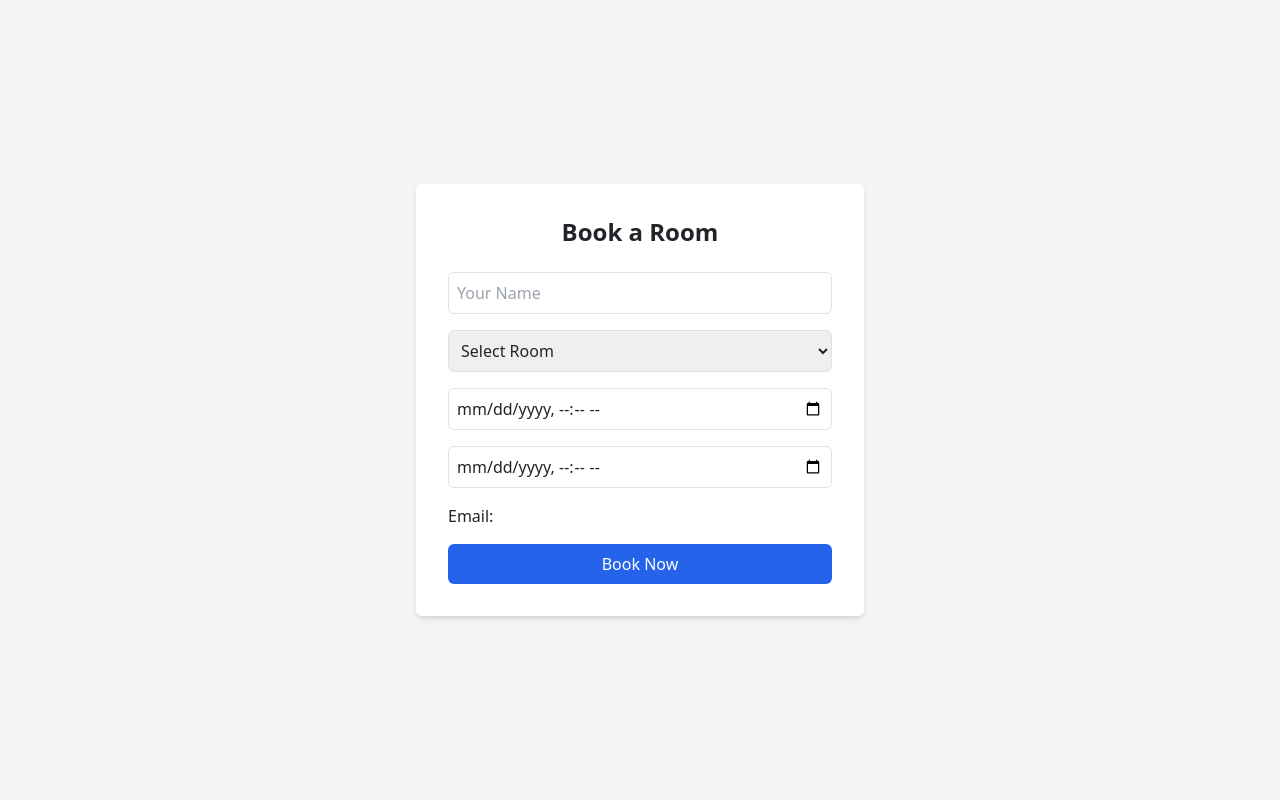
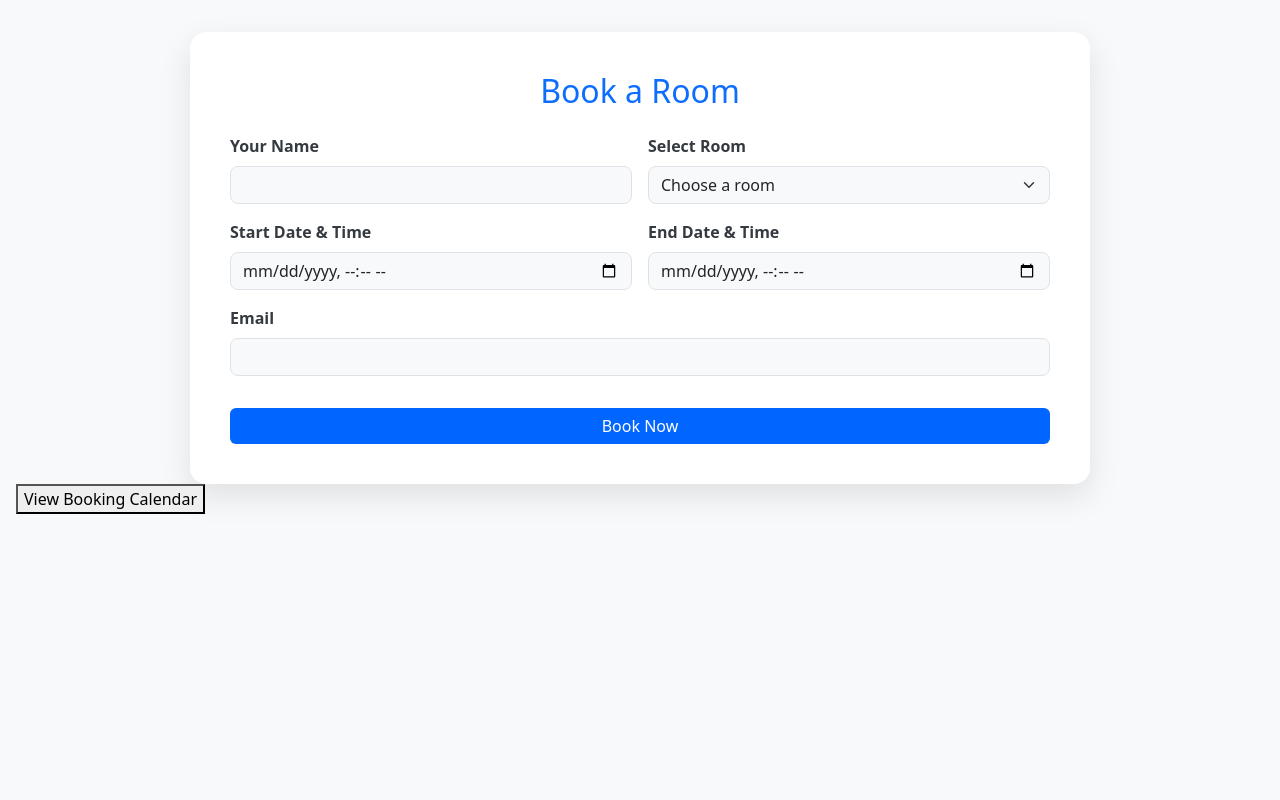
Before and after one commit to ashtonx24/flask-booking-app, a Flask app: page / in a window 1280 px wide. Run offline with Flask 3, Linux system fonts and the light colour scheme.

Commit message:
added a better calendar management

```diff
--- a/app.py
+++ b/app.py
@@ -11,6 +11,8 @@
 from flask import Response
 from flask_mail import Mail, Message
 from dotenv import load_dotenv
+from flask import jsonify
+from datetime import datetime
 load_dotenv(dotenv_path='imp.env')
 
 
@@ -186,44 +188,70 @@
     return Response(generate(), mimetype='text/csv',
                     headers={'Content-Disposition': 'attachment;filename=bookings.csv'})
 
-@app.route('/calendar/<int:booking_id>')
-@login_required
-def download_ics(booking_id):
-    conn = sqlite3.connect(DB_FILE)
-    c = conn.cursor()
-    c.execute('SELECT name, room, start, end FROM bookings WHERE id = ?', (booking_id,))
-    result = c.fetchone()
-    conn.close()
+# @app.route('/calendar/<int:booking_id>')
+# @login_required
+# def download_ics(booking_id):
+#     conn = sqlite3.connect(DB_FILE)
+#     c = conn.cursor()
+#     c.execute('SELECT name, room, start, end FROM bookings WHERE id = ?', (booking_id,))
+#     result = c.fetchone()
+#     conn.close()
 
-    if not result:
-        return "Booking not found", 404
+#     if not result:
+#         return "Booking not found", 404
 
-    name, room, start, end = result
+#     name, room, start, end = result
 
-    # Parse to datetime objects
-    start_dt = datetime.datetime.fromisoformat(start)
-    end_dt = datetime.datetime.fromisoformat(end)
+#     # Parse to datetime objects
+#     start_dt = datetime.datetime.fromisoformat(start)
+#     end_dt = datetime.datetime.fromisoformat(end)
 
-    # Create calendar event
-    cal = Calendar()
-    event = Event()
-    event.name = f"{room} Booking - {name}"
-    event.begin = start_dt
-    event.end = end_dt
-    event.location = "Your lodging location"  # Optional
-    event.description = f"Room: {room}\nBooked by: {name}"
-    cal.events.add(event)
+#     # Create calendar event
+#     cal = Calendar()
+#     event = Event()
+#     event.name = f"{room} Booking - {name}"
+#     event.begin = start_dt
+#     event.end = end_dt
+#     event.location = "Your lodging location"  # Optional
+#     event.description = f"Room: {room}\nBooked by: {name}"
+#     cal.events.add(event)
 
-    # Write to temporary file
-    with tempfile.NamedTemporaryFile(mode='w+', delete=False, suffix='.ics') as f:
-        f.write(str(cal))
-        f.seek(0)
-        return send_file(f.name, as_attachment=True, download_name=f"{room}_booking.ics")
+#     # Write to temporary file
+#     with tempfile.NamedTemporaryFile(mode='w+', delete=False, suffix='.ics') as f:
+#         f.write(str(cal))
+#         f.seek(0)
+#         return send_file(f.name, as_attachment=True, download_name=f"{room}_booking.ics")
 
 @login_manager.unauthorized_handler
 def unauthorized_callback():
     return redirect(url_for('login') + '?next=' + request.path)
 
 
+# This is the main route for the calendar view
+@app.route('/calendar-view')
+@login_required
+def calendar_view():
+    return render_template('calendar.html')
+
+# calendar data route for FullCalendar
+@app.route('/calendar-data')
+@login_required
+def calendar_data():
+    conn = sqlite3.connect(DB_FILE)
+    c = conn.cursor()
+    today = datetime.now().isoformat(timespec='seconds')
+    c.execute("SELECT name, room, start, end FROM bookings WHERE end >= ?", (today,))
+    rows = c.fetchall()
+    conn.close()
+
+    # Return events formatted for FullCalendar
+    events = [{
+        "title": f"{room} - {name}",
+        "start": start,
+        "end": end
+    } for name, room, start, end in rows]
+
+    return jsonify(events)
+
 if __name__ == '__main__':
     app.run(debug=True)
--- a/templates/index.html
+++ b/templates/index.html
@@ -4,56 +4,127 @@
   <head>
     <meta charset="UTF-8" />
     <title>Boss Lodging Booking</title>
-    <link
-      href="https://cdn.jsdelivr.net/npm/tailwindcss@2.2.19/dist/tailwind.min.css"
-      rel="stylesheet"
-    />
+    <meta name="viewport" content="width=device-width, initial-scale=1" />
     <link
       href="https://cdn.jsdelivr.net/npm/bootstrap@5.3.0/dist/css/bootstrap.min.css"
       rel="stylesheet"
     />
+    <style>
+      body {
+        background-color: #f8f9fa;
+        margin: 0;
+        padding: 2rem 1rem;
+      }
+
+      .form-wrapper {
+        background-color: #fff;
+        border-radius: 1rem;
+        box-shadow: 0 0.75rem 2rem rgba(0, 0, 0, 0.1);
+        max-width: 900px;
+        margin: auto;
+        padding: 2.5rem;
+      }
+
+      .form-label {
+        font-weight: 600;
+        color: #343a40;
+      }
+
+      .form-control,
+      .form-select {
+        border-radius: 0.5rem;
+      }
+
+      .btn-primary {
+        background-color: #0066ff;
+        border: none;
+        font-weight: 500;
+        transition: background-color 0.3s ease;
+      }
+
+      .btn-primary:hover {
+        background-color: #004ecc;
+      }
+
+      @media (max-width: 768px) {
+        .form-wrapper {
+          padding: 1.5rem;
+        }
+      }
+    </style>
   </head>
-  <body class="bg-gray-100 flex items-center justify-center min-h-screen">
-    <div class="bg-white p-8 rounded shadow-md w-full max-w-md">
-      <h1 class="text-2xl font-bold mb-4 text-center">Book a Room</h1>
-      <form action="/book" method="POST" class="space-y-4">
+  <body>
+    <div class="form-wrapper">
+      <h2 class="text-center mb-4 text-primary">Book a Room</h2>
+      <form action="/book" method="POST">
+        <div class="row g-3">
+          <div class="col-md-6">
+            <label for="name" class="form-label">Your Name</label>
             <input
               type="text"
               name="name"
-          placeholder="Your Name"
+              id="name"
+              class="form-control bg-light"
               required
-          class="w-full p-2 border rounded"
             />
+          </div>
 
-        <select name="room" required class="w-full p-2 border rounded">
-          <option value="">Select Room</option>
+          <div class="col-md-6">
+            <label for="room" class="form-label">Select Room</label>
+            <select name="room" id="room" class="form-select bg-light" required>
+              <option value="">Choose a room</option>
               <option value="Room A">Room A</option>
               <option value="Room B">Room B</option>
               <option value="Room C">Room C</option>
             </select>
+          </div>
 
+          <div class="col-md-6">
+            <label for="start" class="form-label">Start Date & Time</label>
             <input
               type="datetime-local"
               name="start"
+              id="start"
+              class="form-control bg-light"
               required
-          class="w-full p-2 border rounded"
             />
+          </div>
+
+          <div class="col-md-6">
+            <label for="end" class="form-label">End Date & Time</label>
             <input
               type="datetime-local"
               name="end"
+              id="end"
+              class="form-control bg-light"
               required
-          class="w-full p-2 border rounded"
             />
-        <label for="email">Email:</label>
-        <input type="email" id="email" name="email" required />
+          </div>
 
-        <button
-          type="submit"
-          class="w-full bg-blue-600 text-white p-2 rounded hover:bg-blue-700"
-        >
+          <div class="col-md-12">
+            <label for="email" class="form-label">Email</label>
+            <input
+              type="email"
+              id="email"
+              name="email"
+              class="form-control bg-light"
+              required
+            />
+          </div>
+
+          <div class="col-md-12">
+            <button type="submit" class="btn btn-primary w-100 mt-3">
               Book Now
             </button>
+          </div>
+        </div>
       </form>
     </div>
+
+    <a href="{{ url_for('calendar_view') }}">
+      <button>View Booking Calendar</button>
+    </a>
+
+    <script src="https://cdn.jsdelivr.net/npm/bootstrap@5.3.0/dist/js/bootstrap.bundle.min.js"></script>
   </body>
 </html>
```
Also changed, not shown: templates/admin.html (+48 -37 lines), templates/calendar.html (added, +101 -0 lines), templates/login.html (+34 -18 lines), bookings.db. Lines whose indentation alone changed are shown as unchanged.
